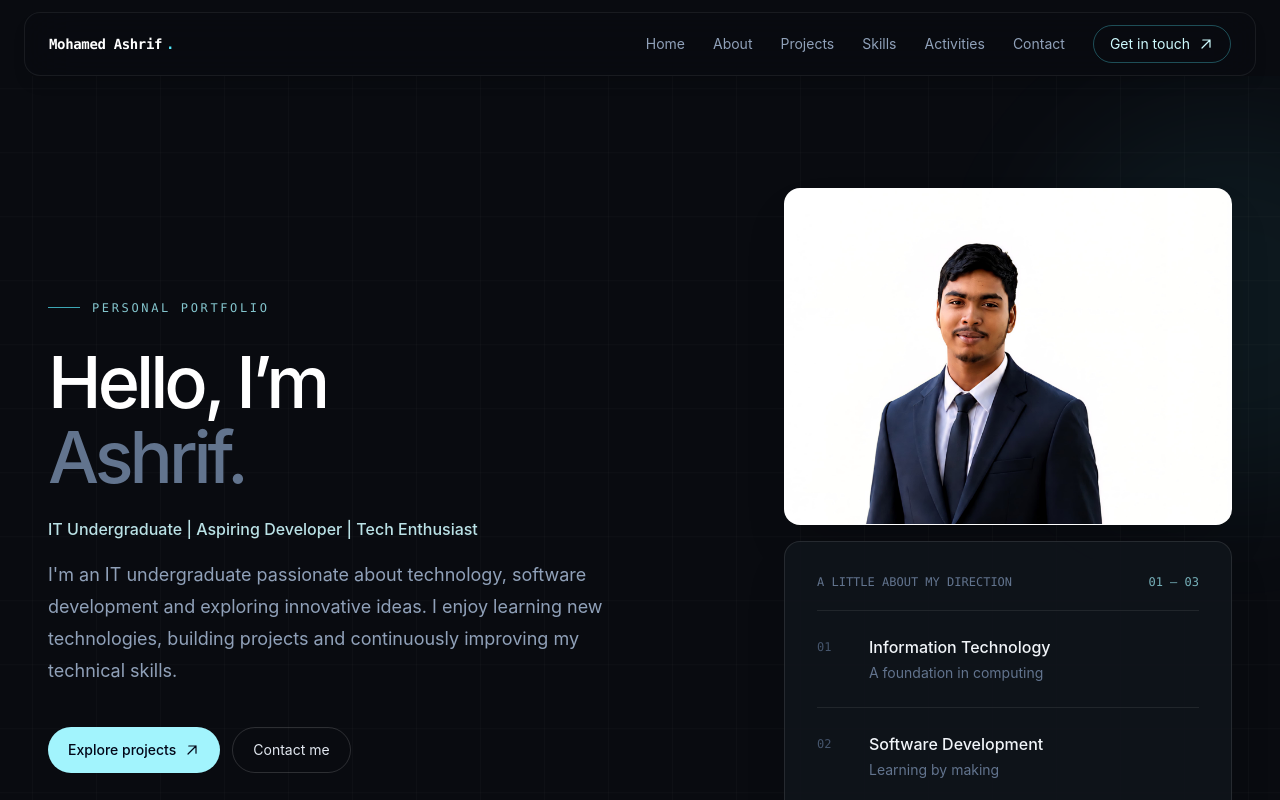
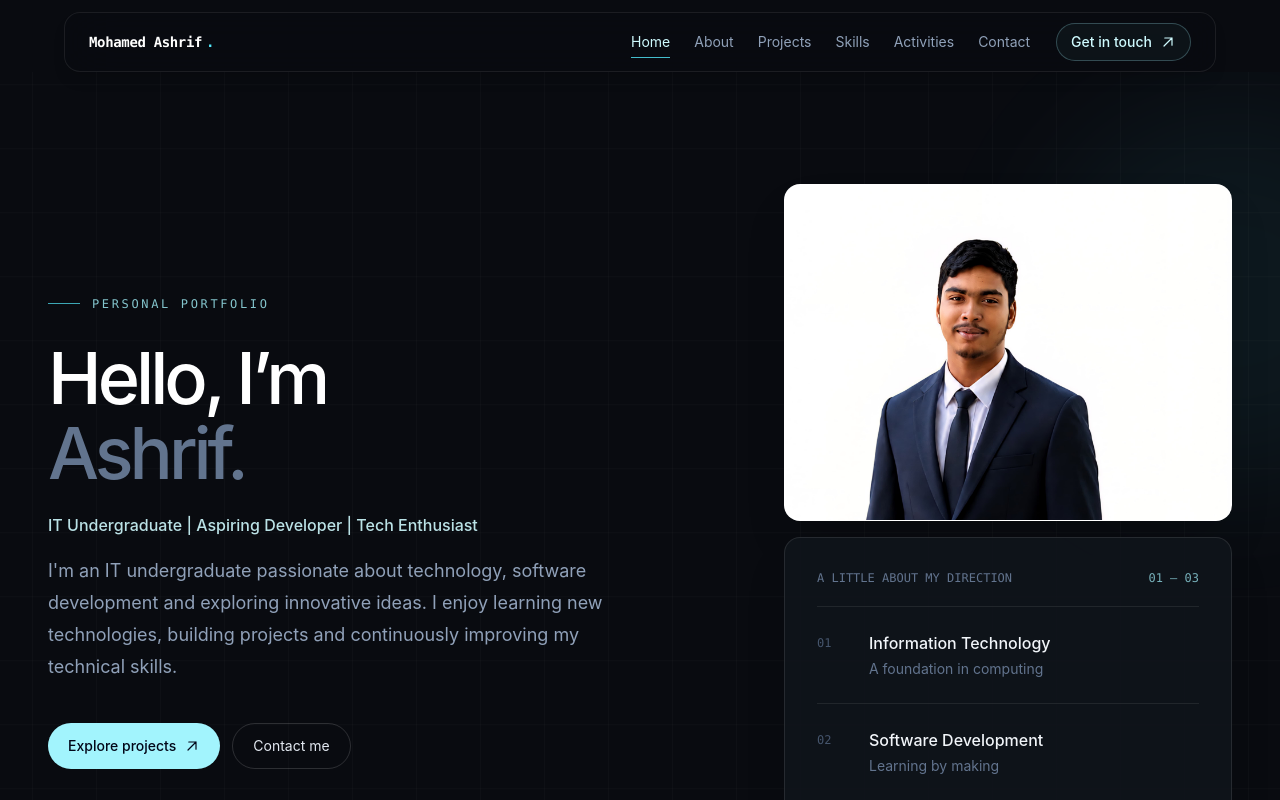
Before and after one commit to nisarmohamedashrif/my-portfolio, a React (Vite) app: page / in a window 1280 px wide. Shown: the top 800 px of the page. Built offline with nearby package versions, Linux system fonts and the light colour scheme.

Commit message:
removing extra navigation and improvig

```diff
--- a/src/App.jsx
+++ b/src/App.jsx
@@ -1,4 +1,4 @@
-import { useState } from 'react'
+import { useEffect, useState } from 'react'
 import { portfolio } from './data/portfolio.js'
 import profileImage from './assets/images/profile.jpg'
 import {
@@ -23,27 +23,45 @@ const navigation = [
 
 function Navigation() {
   const [menuOpen, setMenuOpen] = useState(false)
+  const [activeSection, setActiveSection] = useState('home')
+
+  useEffect(() => {
+    const observer = new IntersectionObserver(
+      (entries) => {
+        const visibleSection = entries.find((entry) => entry.isIntersecting)
+        if (visibleSection) setActiveSection(visibleSection.target.id)
+      },
+      { rootMargin: '-25% 0px -65% 0px' },
+    )
+
+    navigation.forEach(([, target]) => {
+      const section = document.getElementById(target)
+      if (section) observer.observe(section)
+    })
+
+    return () => observer.disconnect()
+  }, [])
 
   return (
-    <header className="sticky top-0 z-50 px-3 pt-3 sm:px-6">
+    <header className="sticky top-0 z-50 px-3 pt-3 sm:px-5 lg:px-8">
       <nav
         aria-label="Main navigation"
-        className="relative mx-auto flex max-w-7xl items-center justify-between rounded-2xl border border-white/[0.07] bg-[#090b10]/75 px-4 py-3 shadow-lg shadow-black/10 backdrop-blur-xl sm:px-6"
+        className="relative mx-auto flex max-w-6xl items-center justify-between rounded-2xl border border-white/[0.08] bg-[#090b10]/75 px-3 py-2.5 shadow-lg shadow-black/10 backdrop-blur-xl sm:px-5 lg:px-6"
       >
         <a
-          className="font-mono text-sm font-semibold tracking-tight text-white"
+          className="whitespace-nowrap font-mono text-sm font-semibold tracking-tight text-white transition-colors duration-200 hover:text-cyan-100"
           href="#home"
           onClick={() => setMenuOpen(false)}
         >
           {portfolio.name}
-          <span className="ml-1 text-cyan-300">.</span>
+          <span aria-hidden="true" className="ml-1 text-cyan-300">.</span>
         </a>
 
         <button
           aria-controls="primary-navigation"
           aria-expanded={menuOpen}
           aria-label={menuOpen ? 'Close navigation menu' : 'Open navigation menu'}
-          className="rounded-lg border border-white/10 p-2 text-slate-200 transition hover:border-white/25 focus-visible:outline-2 focus-visible:outline-offset-2 focus-visible:outline-cyan-300 md:hidden"
+          className="rounded-lg border border-white/10 p-2 text-slate-200 transition-colors duration-200 hover:border-cyan-200/30 hover:text-cyan-100 focus-visible:outline-2 focus-visible:outline-offset-2 focus-visible:outline-cyan-300 lg:hidden"
           onClick={() => setMenuOpen(!menuOpen)}
           type="button"
         >
@@ -51,12 +69,17 @@ function Navigation() {
         </button>
 
         <div
-          className={`${menuOpen ? 'flex' : 'hidden'} absolute left-0 right-0 top-[calc(100%+0.5rem)] flex-col gap-1 rounded-2xl border border-white/[0.07] bg-[#090b10]/95 px-4 py-3 shadow-xl shadow-black/20 backdrop-blur-xl md:static md:flex md:flex-row md:items-center md:gap-7 md:rounded-none md:border-0 md:bg-transparent md:p-0 md:shadow-none md:backdrop-blur-none`}
+          className={`${menuOpen ? 'flex' : 'hidden'} absolute left-0 right-0 top-[calc(100%+0.5rem)] flex-col gap-1 rounded-2xl border border-white/[0.08] bg-[#090b10]/95 px-3 py-3 shadow-xl shadow-black/20 backdrop-blur-xl lg:static lg:flex lg:flex-row lg:items-center lg:gap-1 lg:rounded-none lg:border-0 lg:bg-transparent lg:p-0 lg:shadow-none lg:backdrop-blur-none`}
           id="primary-navigation"
         >
           {navigation.map(([label, target]) => (
             <a
-              className="rounded-md px-3 py-2 text-sm text-slate-400 transition hover:text-white focus-visible:outline-2 focus-visible:outline-offset-2 focus-visible:outline-cyan-300 md:px-0 md:py-1"
+              aria-current={activeSection === target ? 'location' : undefined}
+              className={`relative rounded-lg px-3 py-2 text-sm transition-colors duration-200 hover:text-slate-100 focus-visible:outline-2 focus-visible:outline-offset-2 focus-visible:outline-cyan-300 lg:px-2.5 lg:py-2 lg:after:absolute lg:after:bottom-0.5 lg:after:left-2.5 lg:after:right-2.5 lg:after:h-px lg:after:bg-cyan-300/80 lg:after:transition-transform lg:after:duration-200 ${
+                activeSection === target
+                  ? 'bg-cyan-200/[0.06] text-cyan-100 lg:bg-transparent lg:after:scale-x-100'
+                  : 'text-slate-400 lg:after:scale-x-0'
+              }`}
               href={`#${target}`}
               key={target}
               onClick={() => setMenuOpen(false)}
@@ -65,7 +88,7 @@ function Navigation() {
             </a>
           ))}
           <a
-            className="mt-2 inline-flex items-center justify-center gap-2 rounded-full border border-cyan-300/30 px-4 py-2 text-sm text-cyan-100 transition hover:border-cyan-200/70 hover:bg-cyan-200/5 focus-visible:outline-2 focus-visible:outline-offset-2 focus-visible:outline-cyan-300 md:mt-0"
+            className="mt-2 inline-flex items-center justify-center gap-2 rounded-full border border-cyan-200/25 bg-cyan-200/[0.04] px-4 py-2 text-sm font-medium text-cyan-100 transition-colors duration-200 hover:border-cyan-200/50 hover:bg-cyan-200/[0.09] focus-visible:outline-2 focus-visible:outline-offset-2 focus-visible:outline-cyan-300 lg:ml-3 lg:mt-0 lg:px-3.5"
             href="#contact"
             onClick={() => setMenuOpen(false)}
           >
--- a/src/components/PortfolioSections.jsx
+++ b/src/components/PortfolioSections.jsx
@@ -313,35 +313,10 @@ export function ContactSection() {
 }
 
 export function Footer() {
-  const socialProfiles = [
-    ['GitHub', portfolio.github],
-    ['LinkedIn', portfolio.linkedin],
-  ]
-
   return (
     <footer className="border-t border-white/[0.07] px-5 py-6 sm:px-8 lg:px-12">
       <div className="mx-auto flex max-w-7xl flex-col gap-5 text-xs text-slate-600 sm:flex-row sm:items-center sm:justify-between">
-        <p>© {new Date().getFullYear()} {portfolio.name}. Built with care.</p>
-        <div className="flex flex-wrap items-center gap-x-5 gap-y-3">
-          {socialProfiles.map(([label, url]) => (
-            url.startsWith('https://') ? (
-              <a
-                className="transition hover:text-slate-300"
-                href={url}
-                key={label}
-                rel="noreferrer"
-                target="_blank"
-              >
-                {label}
-              </a>
-            ) : (
-              <span key={label}>{label} · add profile URL</span>
-            )
-          ))}
-          <a className="inline-flex items-center gap-1.5 transition hover:text-slate-300" href="#home">
-            Back to top <ArrowUpRight />
-          </a>
-        </div>
+        <p>© 2026 {portfolio.name}. Built with care.</p>
       </div>
     </footer>
   )
```
